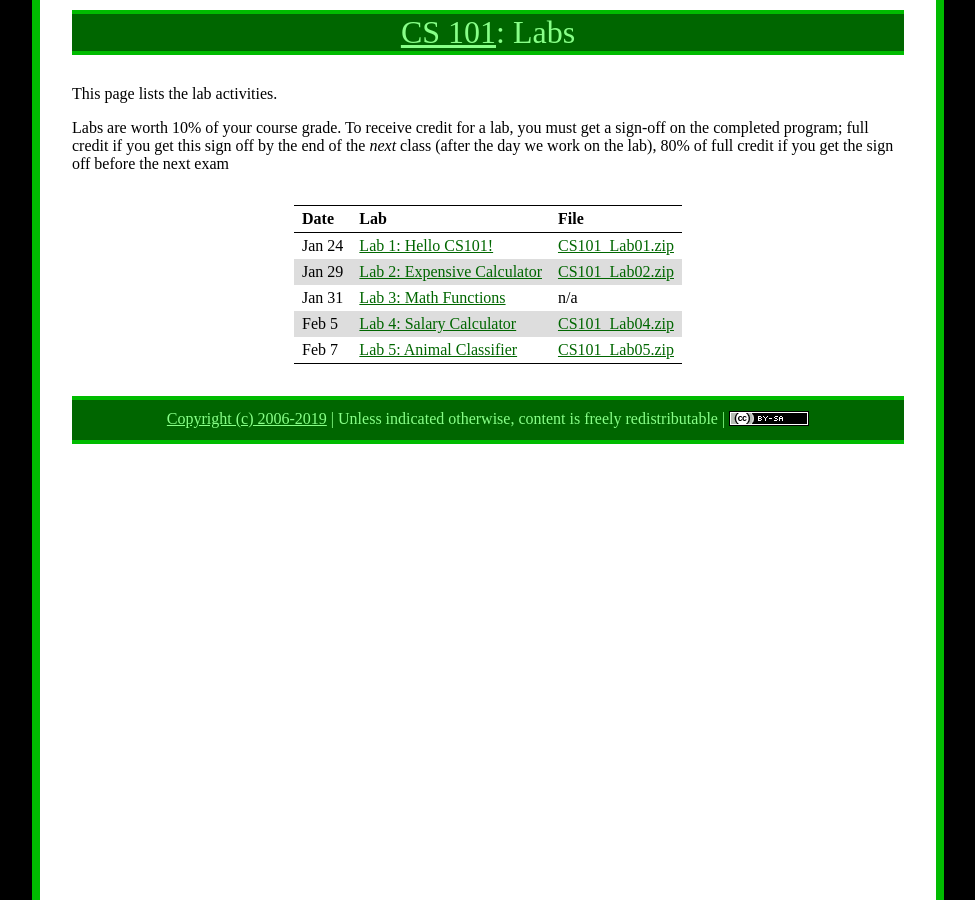
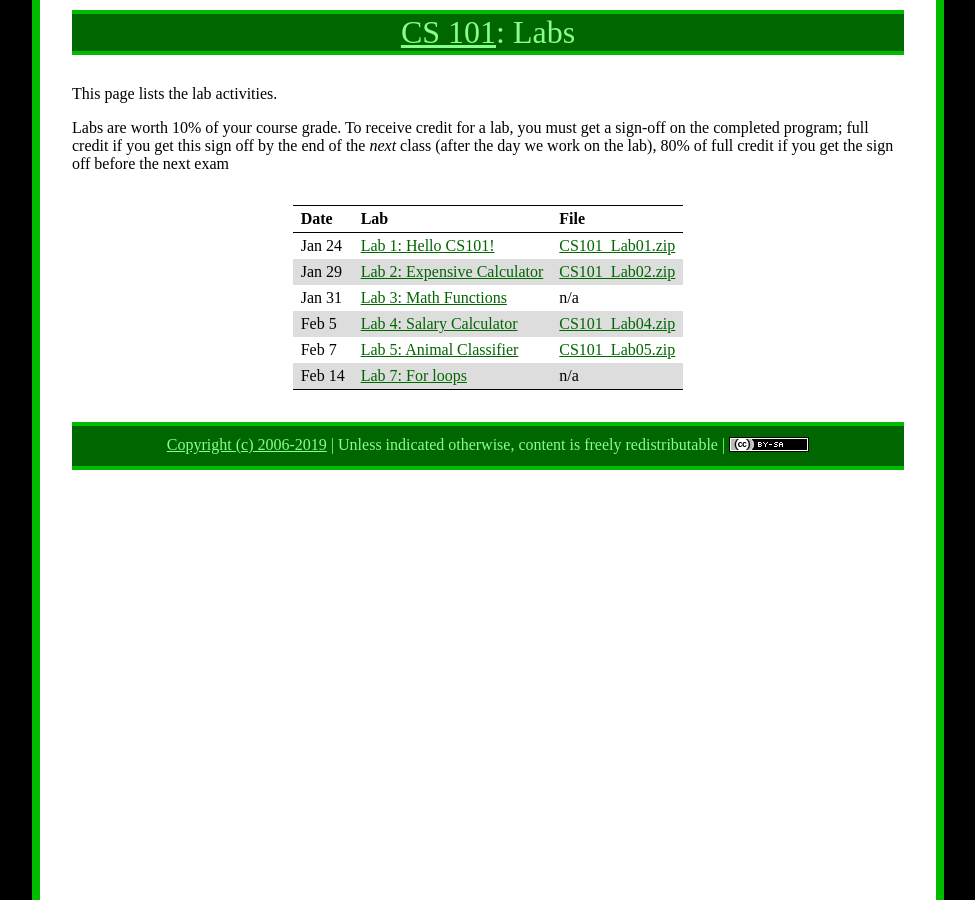
Before and after one commit to ycpcs/cs101-spring2019, a Jekyll site: the page built from labs/index.md, in a window 1280 px wide. Shown: the whole page, without its empty margins (152-1127 px from the left). Built offline with Jekyll 4.4.1, drawn with Linux system fonts in a browser that asks for light colours.

Commit message:
add lab 7
add lab 7

```diff
--- a/labs/index.md
+++ b/labs/index.md
@@ -9,11 +9,12 @@ Labs are worth 10% of your course grade.  To receive credit for a lab, you must
 
 > Date | Lab | File
 > ---- | --- | ----
-> Jan 24 | [Lab 1: Hello CS101!](lab01.html) | [CS101\_Lab01.zip](CS101_Lab01.zip)
+> Jan 24 | [Lab 1: Hello CS101!](lab01.html)         | [CS101\_Lab01.zip](CS101_Lab01.zip)
 > Jan 29 | [Lab 2: Expensive Calculator](lab02.html) | [CS101\_Lab02.zip](CS101_Lab02.zip)
-> Jan 31 | [Lab 3: Math Functions](lab03.html) | n/a
-> Feb 5  | [Lab 4: Salary Calculator](lab04.html) | [CS101\_Lab04.zip](CS101_Lab04.zip)
-> Feb 7  | [Lab 5: Animal Classifier](lab05.html) | [CS101\_Lab05.zip](CS101_Lab05.zip)
+> Jan 31 | [Lab 3: Math Functions](lab03.html)       | n/a
+> Feb 5  | [Lab 4: Salary Calculator](lab04.html)    | [CS101\_Lab04.zip](CS101_Lab04.zip)
+> Feb 7  | [Lab 5: Animal Classifier](lab05.html)    | [CS101\_Lab05.zip](CS101_Lab05.zip)
+> Feb 14 | [Lab 7: For loops](lab07.html)            | n/a
 
 <!--
 > Sept 7 | [Lab 4: Salary Calculator](lab04.html) <br /> [Lab 5: Animal Classifier](lab05.html) | [CS101\_Lab04.zip](CS101_Lab04.zip) <br /> [CS101\_Lab05.zip](CS101_Lab05.zip)
```
